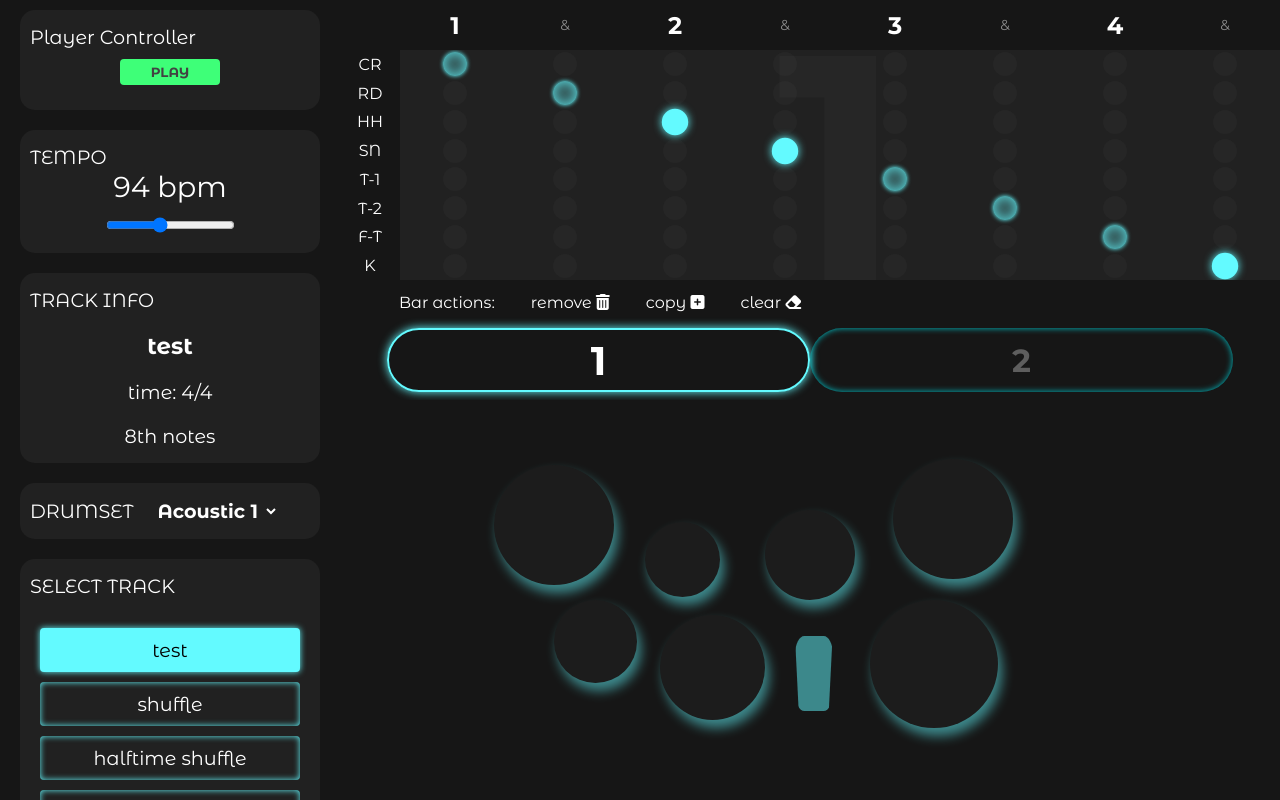
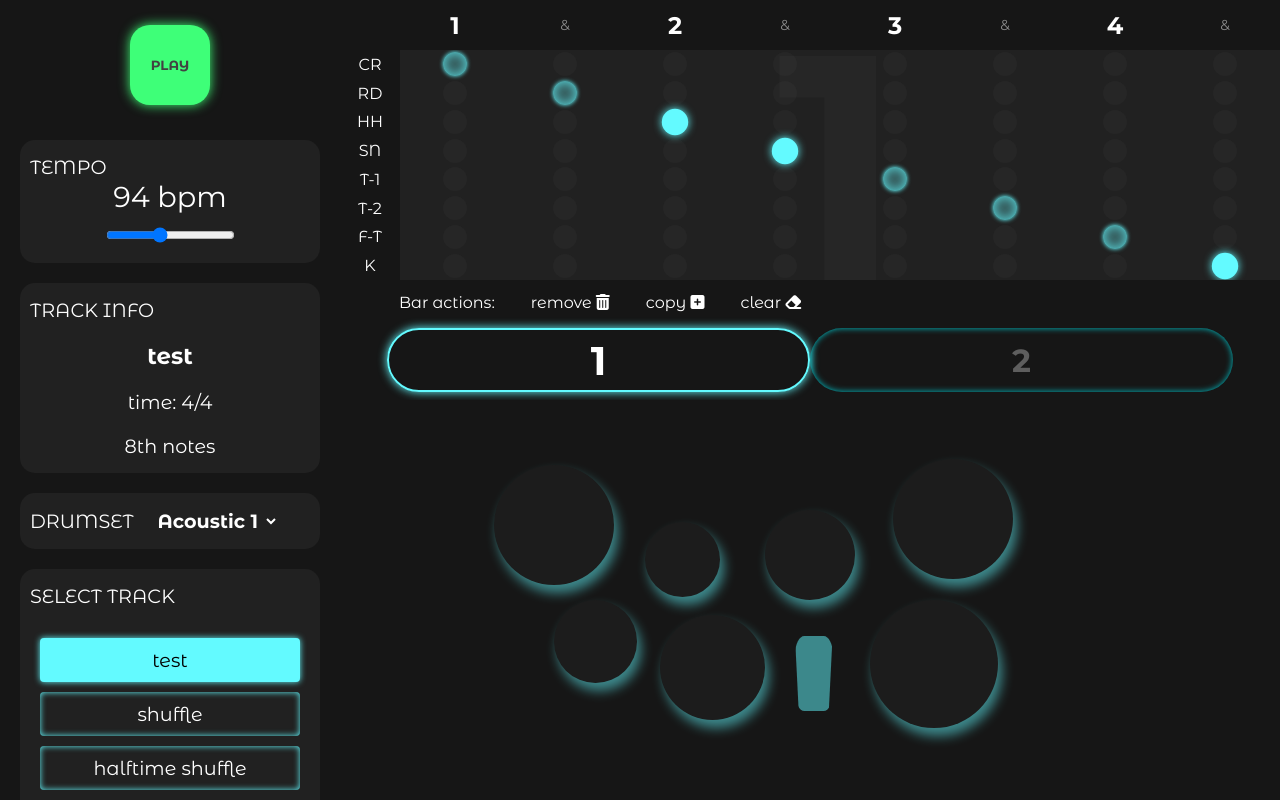
Before and after one commit to Desiak/Drumly, a React (Create React App) app: page / in a window 1280 px wide. Built offline with nearby package versions, Linux system fonts and the light colour scheme.

Commit message:
player controller section simplified

```diff
--- a/src/components/PlayerController.js
+++ b/src/components/PlayerController.js
@@ -4,7 +4,6 @@ import { play, clear } from "../actions/actions";
 const PlayerController = (props) => {
   return (
     <div className="input player-controller-input">
-      Player Controller
       <button
         onClick={() => props.play()}
         className={`controller-btn btn-play ${
--- a/src/style/_menu.scss
+++ b/src/style/_menu.scss
@@ -26,21 +26,25 @@
 }
 
 .player-controller-input {
+  background: none;
+
   .controller-btn {
     display: block;
-    margin: 10px auto;
-    padding: 5px 10px;
+    height: 80px;
+    width: 80px;
+    margin:0 auto;
     background-color: $success-color;
+    box-shadow: 0 0 12px $success-color;
     color: rgb(66, 66, 66);
     border: none;
-    border-radius: 4px;
+    border-radius: 25%;
     transition: 0.15s;
     font-weight: bold;
     cursor: pointer;
-    width: 100px;
     &.playing {
       background-color: $alert-color;
       color: white;
+      box-shadow: 0 0 12px $alert-color;
     }
   }
 }
--- a/src/style/style.css
+++ b/src/style/style.css
@@ -616,24 +616,32 @@ p {
   color: black;
 }
 
+.player-controller-input {
+  background: none;
+}
+
 .player-controller-input .controller-btn {
   display: block;
-  margin: 10px auto;
-  padding: 5px 10px;
+  height: 80px;
+  width: 80px;
+  margin: 0 auto;
   background-color: #3eff78;
+  -webkit-box-shadow: 0 0 12px #3eff78;
+          box-shadow: 0 0 12px #3eff78;
   color: #424242;
   border: none;
-  border-radius: 4px;
+  border-radius: 25%;
   -webkit-transition: 0.15s;
   transition: 0.15s;
   font-weight: bold;
   cursor: pointer;
-  width: 100px;
 }
 
 .player-controller-input .controller-btn.playing {
   background-color: #ff3d3d;
   color: white;
+  -webkit-box-shadow: 0 0 12px #ff3d3d;
+          box-shadow: 0 0 12px #ff3d3d;
 }
 
 .tempo-input .tempo-value {
```
Also changed, not shown: 1 other file (tests, documents, lock files or other folders).
